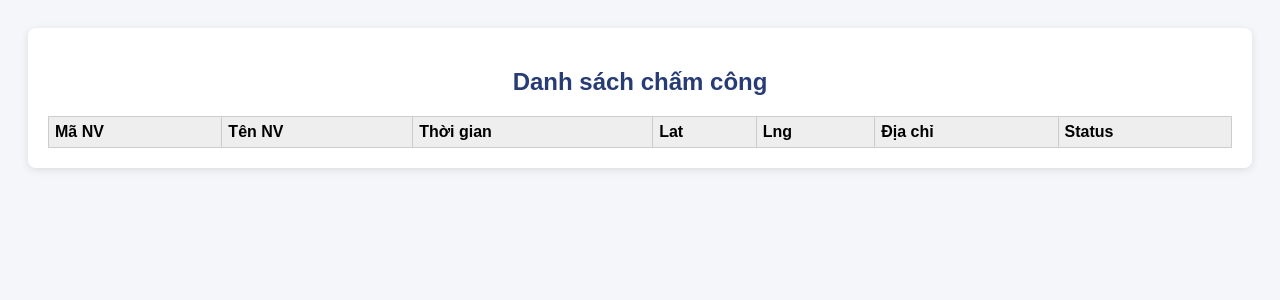
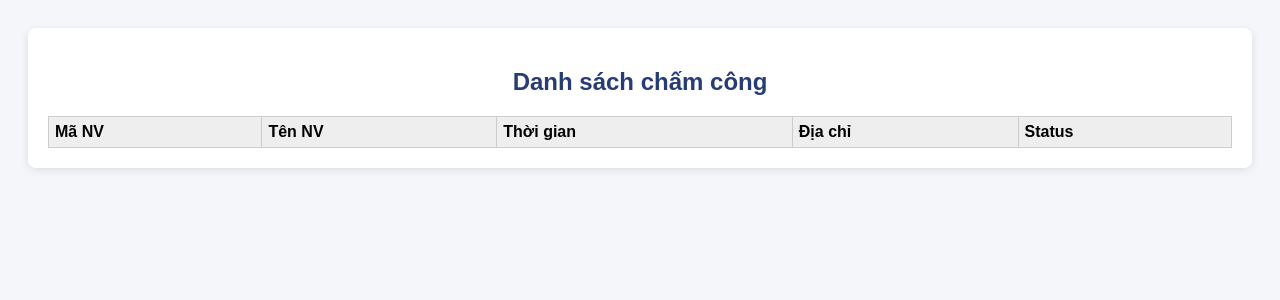
Before and after one commit to Vinbobo/SUN_Test, a Flask app: page / in a window 1280 px wide. Shown: the top 300 px of the page. Run offline with Flask 3, Linux system fonts and the light colour scheme; data that the repository does not hold is empty.

Commit message:
Update index.html

```diff
--- a/templates/index.html
+++ b/templates/index.html
@@ -22,8 +22,6 @@
           <th>Mã NV</th>
           <th>Tên NV</th>
           <th>Thời gian</th>
-          <th>Lat</th>
-          <th>Lng</th>
           <th>Địa chỉ</th>
           <th>Status</th>
         </tr>
@@ -45,8 +43,6 @@
             <td>${row.EmployeeId || ""}</td>
             <td>${row.EmployeeName || ""}</td>
             <td>${row.CheckinTime ? new Date(row.CheckinTime).toLocaleString() : ""}</td>
-            <td>${row.Latitude || ""}</td>
-            <td>${row.Longitude || ""}</td>
             <td>${row.Address || "Không xác định"}</td>
             <td>${row.Status || ""}</td>
           `;
```
